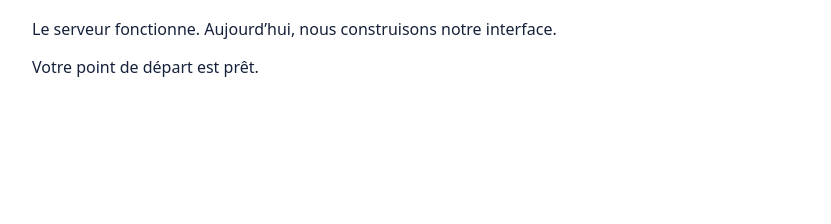
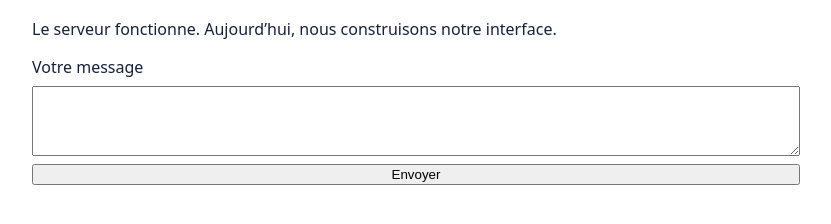
Before and after one commit to Vincentlbl/b17-jeux-de-societe, a website: page atelier/public/index.html in a window 1280 px wide. Shown: the part 78-302 px from the top of the page, without its empty margins (224-1055 px from the left). Drawn offline with Linux system fonts and the light colour scheme.

Commit message:
J1 : squelette de Cap Web (prompt structuré)

```diff
--- a/atelier/public/index.html
+++ b/atelier/public/index.html
@@ -10,6 +10,12 @@
   <main>
     <h1>Cap Web</h1>
     <p>Le serveur fonctionne. Aujourd’hui, nous construisons notre interface.</p>
+    <ul id="messages"></ul>
+    <form id="chat-form">
+      <label for="message">Votre message</label>
+      <textarea id="message" name="message" maxlength="190"></textarea>
+      <button type="submit">Envoyer</button>
+    </form>
     <p id="status" role="status"></p>
   </main>
   <script type="module" src="./js/app.js"></script>
--- a/atelier/public/js/app.js
+++ b/atelier/public/js/app.js
@@ -1 +1,4 @@
-document.querySelector('#status').textContent = 'Votre point de départ est prêt.';
+document.querySelector('#chat-form').addEventListener('submit', (event) => {
+  event.preventDefault();
+  document.querySelector('#status').textContent = 'Interface prête.';
+});
--- a/atelier/public/styles.css
+++ b/atelier/public/styles.css
@@ -1,2 +1,4 @@
 body { font-family: system-ui, sans-serif; margin: 2rem; color: #15213a; background: white; }
 main { max-width: 48rem; margin-inline: auto; }
+form { display: grid; gap: 0.5rem; margin-top: 1rem; }
+textarea { min-height: 4rem; }
```
